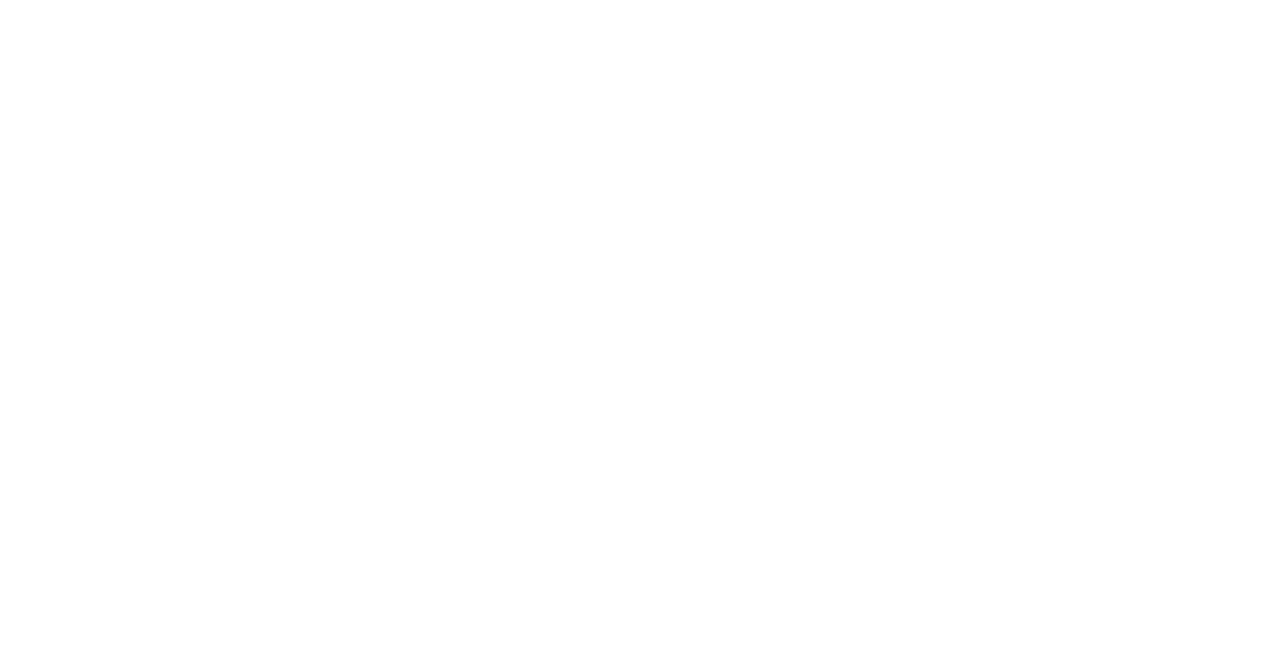
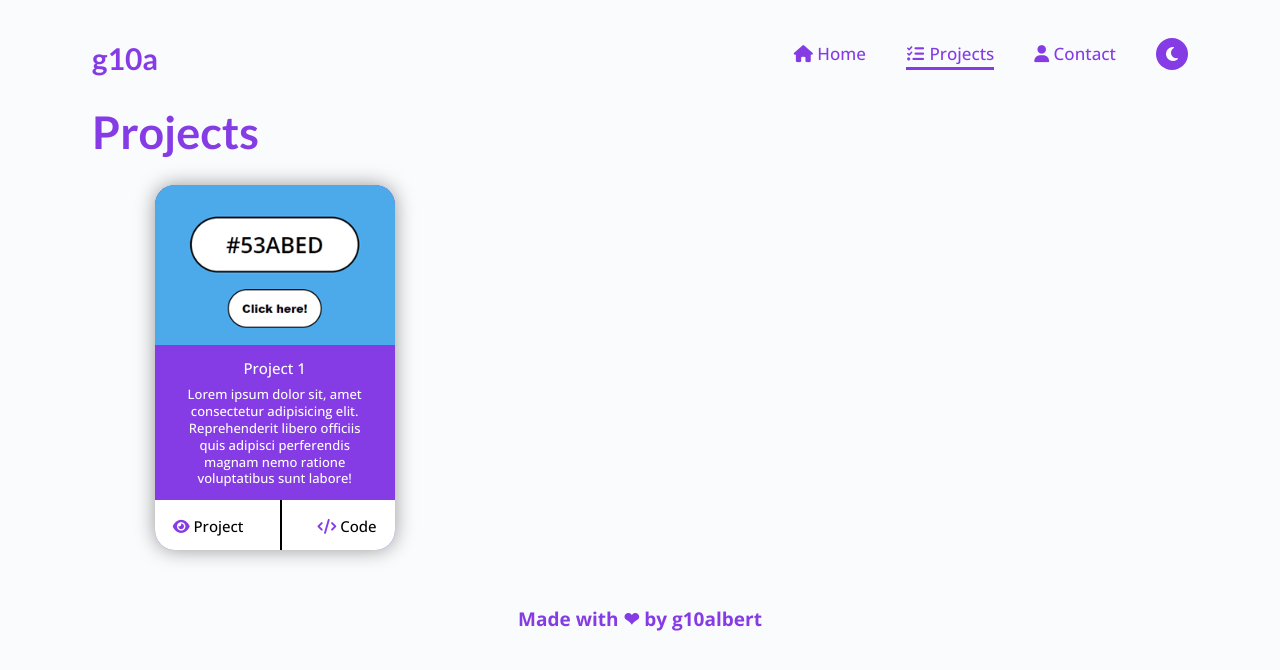
Before and after one commit to g10albert/g10albert-portfolio, a plain HTML site: page projects.html in a window 1280 px wide. Drawn offline with nearby package versions, Linux system fonts and the light colour scheme.

Commit message:
Terminado el diseño y funcionamiento en todos los dispositivos

```diff
--- a/css/main.css
+++ b/css/main.css
@@ -9,6 +9,7 @@
     --clr-bg: #FAFBFD;
     --clr-white: #FFFFFF;
     --clr-purple: #853CE5;
+    --clr-dark-purple: #6b2099;
     --clr-unabled: #444148;
     --clr-black: #000000;
 
@@ -26,8 +27,11 @@
 /* Dark theme */
 
 [data-theme="dark"] {
+    --clr-white: #ffffff;
     --clr-bg: #29262B;
     --clr-purple: #AC5FDB;
+    --clr-dark-purple: #8544ad;
+    --clr-unabled: #7b7780;
 }
 
 /* Declaring font size to use rem */
@@ -49,6 +53,10 @@ body {
 }
 
 /* Styles for logo */
+
+a:visited {
+    color: var(--clr-purple)
+}
 
 .nav-left__link {
     font-family: var(--ff-lato);
@@ -83,7 +91,7 @@ body {
     left: 50%;
     transform: translateX(-50%);
 
-    background: rgba(41, 38, 43, .9);
+    background: rgba(41, 38, 43, .8);
     box-shadow: 0 8px 22px 0 rgba(31, 38, 135, 0.37);
     backdrop-filter: blur(10px);
     -webkit-backdrop-filter: blur(10px);
@@ -220,7 +228,7 @@ body {
 @media (min-width: 768px) {
 
     body {
-        padding: 2.5rem 9.2rem;
+        padding: 0 4.5rem 2.5rem 4.5rem;
     }
 
     /* Styles for the navbar in tablets */
@@ -312,6 +320,11 @@ body {
         margin-left: 4rem;
     }
 
+    .nav-right__item:not(:last-child):hover {
+        transition: all .08s ease-in-out;
+        border-bottom: .3rem solid var(--clr-purple);
+    }
+
     /* Styles for desktop layout */
 
     .desktop-wrapper {
@@ -334,6 +347,11 @@ body {
     .main-left__p {
         font-size: 2.3rem;
         margin-bottom: 3.5rem;
+    }
+
+    .main-left__btn:hover {
+        background: var(--clr-dark-purple);
+        transition: all .2s ease-in-out;
     }
 
     .main-center__img {
@@ -363,6 +381,11 @@ body {
         display: flex;
     }
 
+    .main-right-icons__icon:hover {
+        color: var(--clr-dark-purple);
+        transition: color .2s ease-in-out;
+    }
+
     .main-center {
         display: none;
     }
@@ -372,7 +395,181 @@ body {
     }
 
     .footer {
-        margin-top: 6rem;
+        margin-bottom: 3rem;
     }
 
 }
+
+/* Styles for projects page */
+
+.main-wrapper__title {
+    font-size: 4.5rem;
+    font-family: var(--ff-lato);
+    font-weight: var(--weight-bold);
+    margin: 3rem 0;
+}
+
+/* Styles for the project cards */
+
+.main-wrapper__card {
+    border-radius: 20px;
+    width: 95%;
+    margin: auto;
+    background: var(--clr-purple);
+    color: var(--clr-white);
+    box-shadow: 0px 0px 20px 0px rgba(0, 0, 0, 0.397);
+    margin-bottom: 6rem;
+}
+
+.card-image__img {
+    width: 100%;
+    border-radius: 2rem 2rem 0 0;
+}
+
+.card-info {
+    margin: 1.3rem 2rem;
+}
+
+.card-title {
+    text-align: center;
+    font-size: 2.5rem;
+    margin-bottom: 1rem;
+}
+
+.card-p {
+    line-height: 1.3;
+    text-align: center;
+}
+
+.card-btns {
+    display: flex;
+    justify-content: space-around;
+    align-items: center;
+    background: var(--clr-white);
+    border-radius: 0 0 2rem 2rem;
+    color: var(--clr-black);
+    height: 5rem;
+}
+
+.card-btn {
+    text-align: center;
+}
+
+.card-btn__separator {
+    width: .2rem;
+    background: var(--clr-black);
+    height: 100%;
+}
+
+.card-btn__icon {
+    color: var(--clr-purple);
+    font-size: 1.5rem;
+}
+
+/* Styles for projects page in tablet */
+
+@media (min-width: 768px) {
+
+    .main-wrapper__title {
+        margin: 0 0 3rem 0;
+    }
+
+    .main-wrapper__projects {
+        display: grid;
+        grid-template-columns: repeat(2, 1fr);
+        width: 100%;
+        column-gap: 0rem;
+    }
+
+    .main-wrapper__card {
+        width: 260px;
+    }
+
+    /* Styles for the project cards */
+
+    .card-title {
+        font-size: 2rem;
+    }
+
+    .card-p {
+        font-size: 1.5rem;
+    }
+
+    .card-btn {
+        font-size: 1.8rem;
+        text-align: center;
+    }
+}
+
+/* Styles for projects page in desktop */
+
+@media (min-width: 1024px) {
+
+    .main-wrapper__projects {
+        display: grid;
+        grid-template-columns: repeat(3, 1fr);
+        column-gap: 0rem;
+    }
+
+    .main-wrapper__card {
+        width: 240px;
+    }
+
+    .card-title {
+        font-size: 1.5rem;
+    }
+
+    .card-p {
+        font-size: 1.3rem;
+    }
+
+    .card-btn {
+        font-size: 1.5rem;
+        text-align: center;
+    }
+
+}
+
+/* Styles for contact page */
+
+.main-contact {
+    font-weight: var(--weight-bold);
+    height: 80vh;
+    text-align: center;
+    display: grid;
+    justify-content: center;
+    align-content: center;
+}
+
+.main-contact__p {
+    margin-bottom: 1rem;
+}
+
+.main-contact__mail {
+    color: var(--clr-unabled);
+    transition: color .2s ease;
+}
+
+.footer-contact {
+    position: absolute;
+    bottom: 2rem;
+    left: 0;
+    right: 0;
+
+    margin-left: auto;
+    margin-right: auto;
+}
+
+/* Styles for contact page in tablet */
+
+@media (min-width: 768px) {
+    .main-contact {
+        font-size: 2.4rem;
+        height: 60vh;
+    }
+
+    .main-contact__mail:hover {
+        color: var(--clr-purple);
+
+    }
+}
--- a/css/reset.css
+++ b/css/reset.css
@@ -50,3 +50,6 @@ a {
 	all: unset;
 	cursor: pointer;
 }
+button {
+	all: unset;
+}
--- a/projects.html
+++ b/projects.html
@@ -0,0 +1,106 @@
+<!DOCTYPE html>
+<html lang="en">
+
+<head>
+    <meta charset="UTF-8">
+    <meta http-equiv="X-UA-Compatible" content="IE=edge">
+    <meta name="viewport" content="width=device-width, initial-scale=1.0">
+    <link rel="icon" href="./assets/images/me.png">
+    <!-- Link font awesome cdn -->
+    <link rel="stylesheet" href="https://cdnjs.cloudflare.com/ajax/libs/font-awesome/6.1.1/css/all.min.css"
+        integrity="sha512-KfkfwYDsLkIlwQp6LFnl8zNdLGxu9YAA1QvwINks4PhcElQSvqcyVLLD9aMhXd13uQjoXtEKNosOWaZqXgel0g=="
+        crossorigin="anonymous" referrerpolicy="no-referrer" />
+    <!-- Link to reset css -->
+    <link rel="stylesheet" href="./css/reset.css">
+    <!-- Link to css file -->
+    <link rel="stylesheet" href="./css/main.css">
+    <title>g10albert</title>
+</head>
+
+<body>
+    <!-- nav -->
+    <header>
+        <!-- nav left -->
+        <nav class="main-nav">
+            <div class="nav-left">
+                <ul class="nav-left__list">
+                    <li class="nav-left__item">
+                        <a href="" class="nav-left__link">g10a</a>
+                    </li>
+                </ul>
+            </div>
+            <!-- nav left -->
+            <div class="nav-right" id="menu">
+                <ul class="nav-right__list">
+                    <li class="nav-right__item">
+                        <i class="fa-solid fa-house nav-right__home"></i>
+                        <a href="./index.html" class="nav-right__link">Home</a>
+                    </li>
+                    <li class="nav-right__item active">
+                        <i class="fa-solid fa-list-check nav-right__projects"></i>
+                        <a href="./projects.html" class="nav-right__link">Projects</a>
+                    </li>
+                    <li class="nav-right__item">
+                        <i class="fa-solid fa-user nav-right__contact"></i>
+                        <a href="./contact.html" class="nav-right__link">Contact</a>
+                    </li>
+                    <li class="nav-right__item">
+                        <div class="nav-right__btn" id="toggle-theme">
+
+                        </div>
+                    </li>
+                </ul>
+                <div class="nav-right__item close-btn" id="close-menu"><i class="fa-solid fa-x"></i></div>
+            </div>
+            <div class="main-nav__open" id="open-menu"><i class="fa-solid fa-bars open-menu"></i></div>
+        </nav>
+    </header>
+    <!-- main -->
+
+    <main>
+        <h1 class="main-wrapper__title">Projects</h1>
+        <div class="main-wrapper__projects">
+
+
+            <div class="main-wrapper__card">
+                <img src="./assets/images/color_picker.png" alt="project 1" class="card-image__img">
+
+                <div class="card-info">
+                    <h2 class="card-title">Project 1</h2>
+                    <p class="card-p">Lorem ipsum dolor sit, amet consectetur adipisicing elit. Reprehenderit libero
+                        officiis quis adipisci perferendis magnam nemo ratione voluptatibus sunt labore!</p>
+                </div>
+
+                <div class="card-btns">
+                    <a href="" target="_blank">
+                        <span class="card-btn">
+                            <i class="fa-solid fa-eye card-btn__icon"></i>
+                            <button>Project</button>
+                        </span>
+                    </a>
+                    <div class="card-btn__separator"></div>
+                    <a href="" target="_blank">
+                        <span class="card-btn">
+                            <i class="fa-solid fa-code card-btn__icon"></i>
+                            <button>Code</button>
+                        </span>
+                    </a>
+                </div>
+            </div>
+
+
+        </div>
+
+    </main>
+
+    <!-- footer -->
+    <footer class="footer">
+        <p class="footer__p">Made with &#10084; by g10albert</p>
+    </footer>
+
+
+    <!-- Link to JavaScript file -->
+    <script src="./js/main.js"></script>
+</body>
+
+</html>
```
Also changed, not shown: contact.html (+77 -0 lines), index.html (+7 -6 lines), assets/images/color_picker.png (added), assets/images/reviews_project.png (added).
